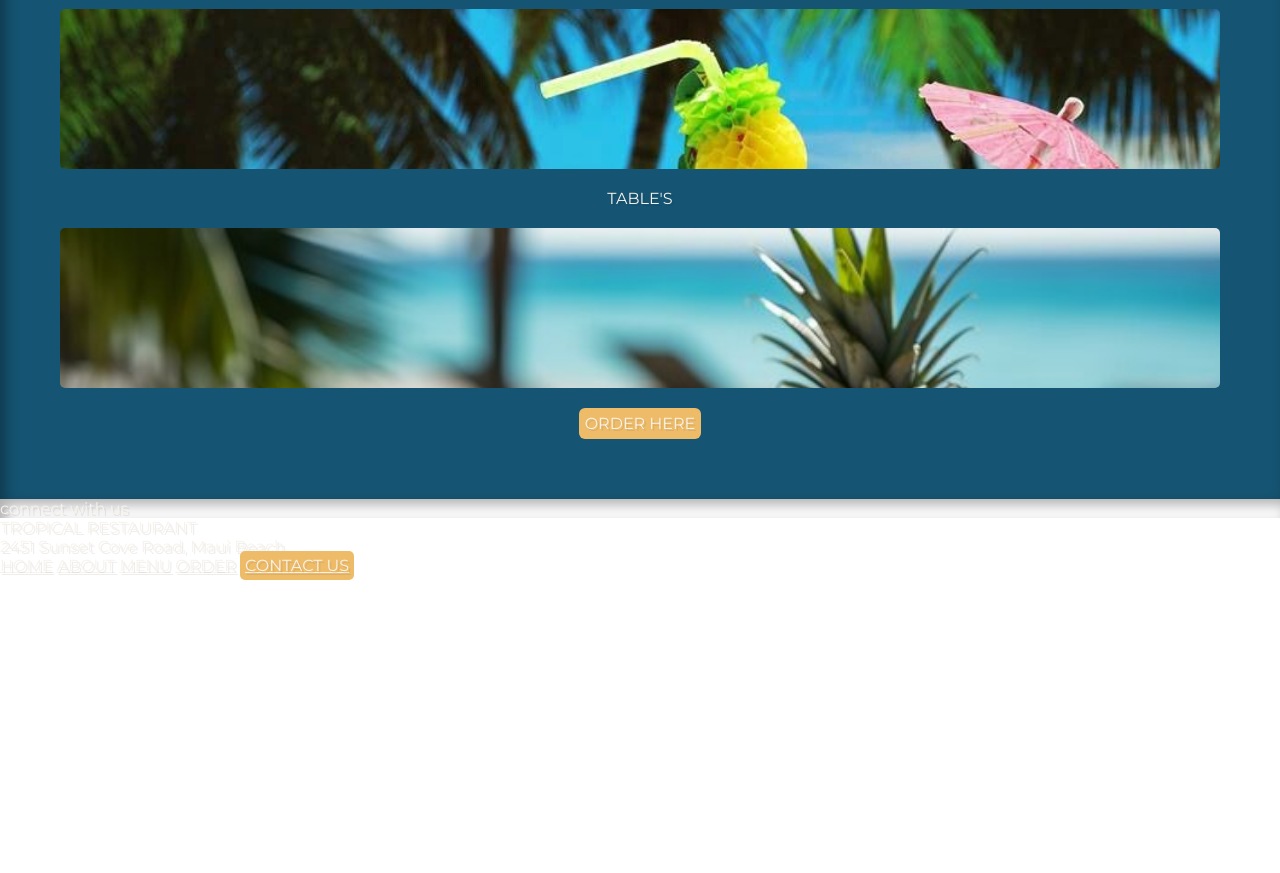
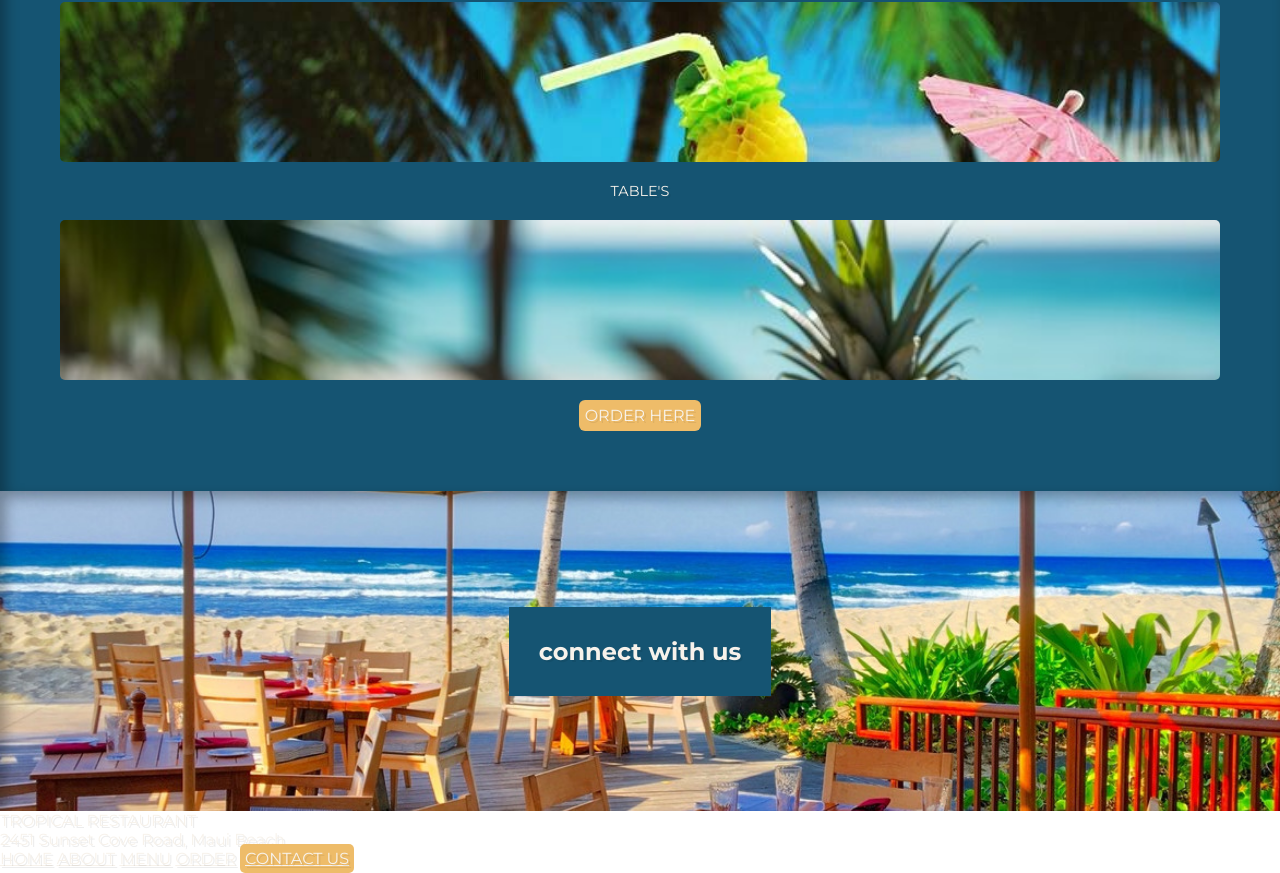
Before and after one commit to kaykyrodrigues/projeto-restaurante, a plain HTML site: page index.html in a window 1280 px wide. Shown: the part 1052-1925 px from the top of the page. Before the commit the page ends 1632 px from the top, so only its background shows below. Drawn offline with nearby package versions, Linux system fonts and the light colour scheme.

Commit message:
Atualizando mobile first

```diff
--- a/estilo/style.css
+++ b/estilo/style.css
@@ -35,7 +35,7 @@ header > nav > a {
     color: #F7F2EB;
     text-decoration: none;
     margin: 7px;
-    font-size: 0.80em;
+    font-size: 0.76em;
 }
 
 a.botao1:hover {
@@ -82,15 +82,18 @@ section.ciano{
 
 section.ciano > h2 {
     align-self: center;
+    font-size: 1.5em;
 }
 
 section.ciano > p {
     margin: 10px;
-
+    font-size: 0.90em;
+    text-shadow: 1px solid black;
 }
 
 section.ciano > p.opc {
     align-self: center;
+    text-shadow: 1px solid black;
 }
 
 p.opc:hover {
@@ -180,3 +183,27 @@ section#img02 > h2 {
     border-radius: 5px;
     background-color: #155472;
 }
+
+section#img03 {
+
+    height: 40vh;
+    background-size: cover;
+    background-repeat: no-repeat;
+    background-image: url(imagens/image003.jpg);
+}
+
+section#img03 > h2 {
+    align-self: center;
+    align-items: center;
+    background-color: #155472;
+    padding: 30px;
+}
+
+section#img03 > p#logo {
+
+    width: 30px;
+    background-color: #155472;
+    background-image: url(imagens/logos.png);
+    background-size: contain;
+    background-repeat: no-repeat;
+}
--- a/index.html
+++ b/index.html
@@ -4,7 +4,6 @@
     <meta charset="UTF-8">
     <meta name="viewport" content="width=device-width, initial-scale=1.0">
     <title>Tropical Restaurant</title>
-    <link rel="stylesheet" href="https://fonts.googleapis.com/css2?family=Material+Symbols+Outlined:opsz,wght,FILL,GRAD@24,400,0,0&icon_names=menu" />
     <link rel="stylesheet" href="estilo/style.css">
     <link rel="stylesheet" href="estilo/mediaquery.css">
 </head>
@@ -45,7 +44,8 @@
         <a href="#" id="order">ORDER HERE</a>
     </section>
     <section class="img" id="img03">
-        <p>connect with us</p>
+        <h2>connect with us</h2>
+        <p id="logo"></p>
     </section>
     <footer>
         <p>TROPICAL RESTAURANT</p>
```
Also changed, not shown: estilo/imagens/logos.png (added).
